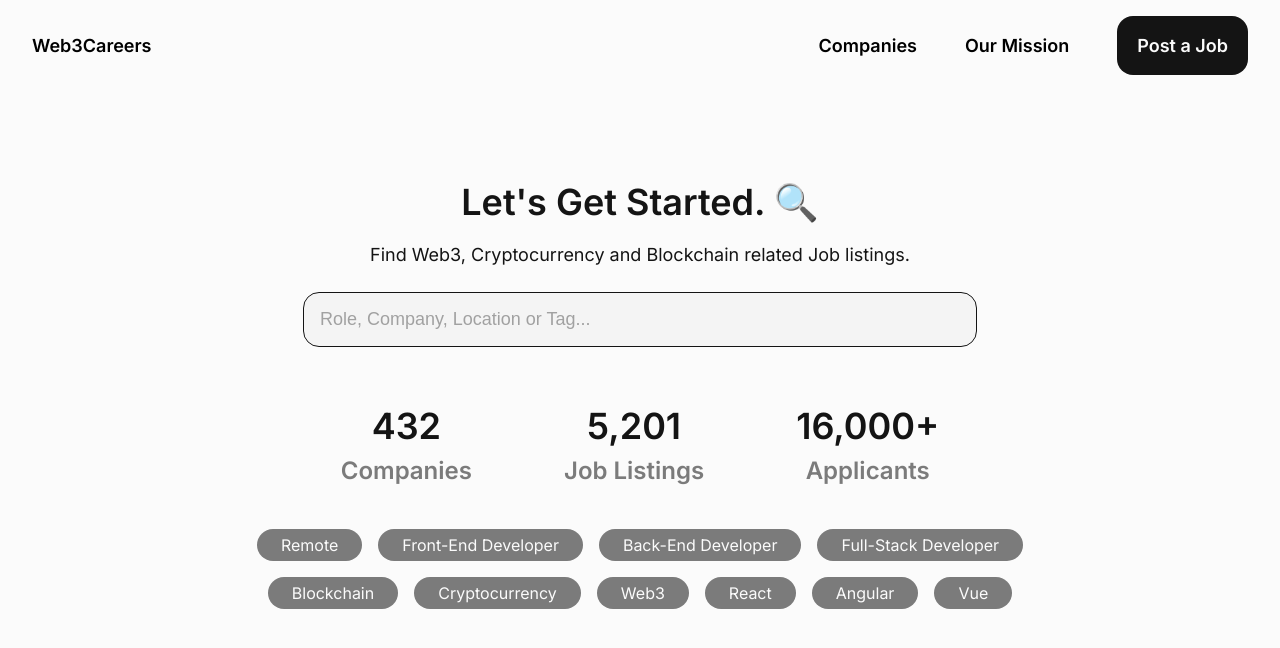
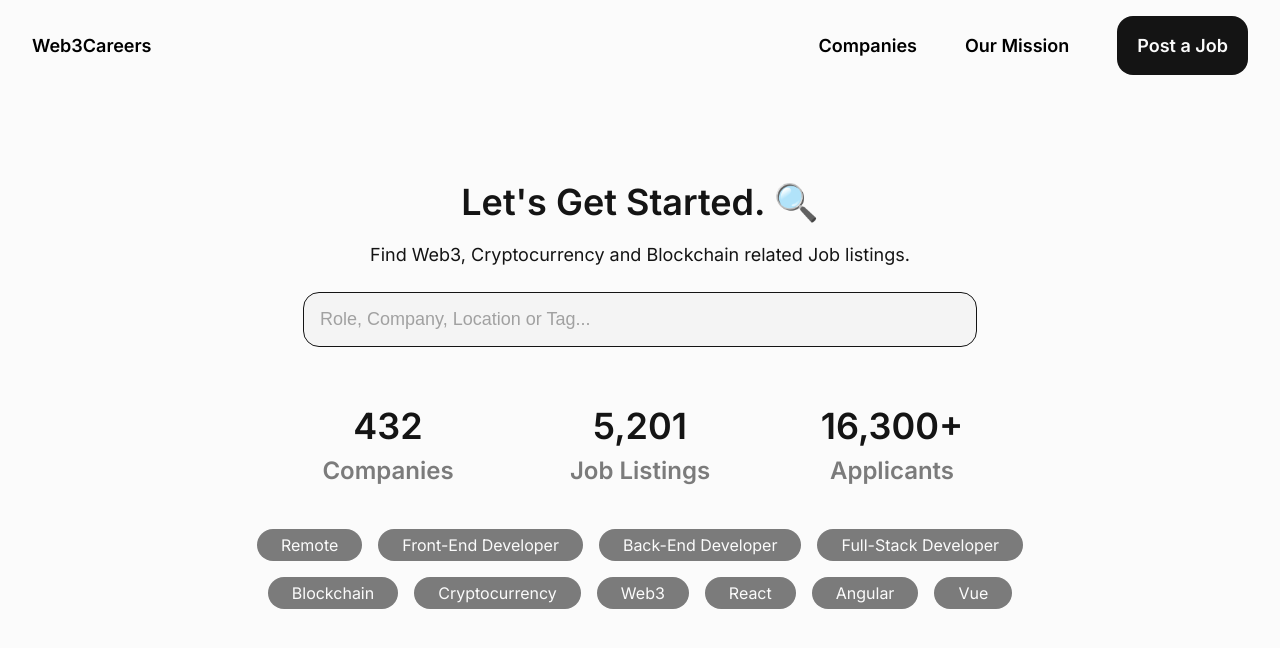
Before and after one commit to JAhimaz/web3careers, a React (Vite) app: page / in a window 1280 px wide. Shown: the top 648 px of the page. Built offline with nearby package versions, Linux system fonts and the light colour scheme.

Commit message:
feat: added react countup to the statistic and readme updated

```diff
--- a/package.json
+++ b/package.json
@@ -16,6 +16,7 @@
     "@emotion/styled": "^11.10.5",
     "@types/react-router-dom": "^5.3.3",
     "react": "^18.2.0",
+    "react-countup": "^6.4.1",
     "react-dom": "^18.2.0",
     "vite-plugin-svgr": "^2.4.0",
     "vite-tsconfig-paths": "^4.0.5"
--- a/src/components/atoms/Pill/index.ts
+++ b/src/components/atoms/Pill/index.ts
@@ -0,0 +1,2 @@
+export * from './Pill';
+export { default } from './Pill';
--- a/src/components/molecules/Statistic/Statistic.tsx
+++ b/src/components/molecules/Statistic/Statistic.tsx
@@ -1,12 +1,29 @@
 import Typography from "@components/atoms/Typography";
 import { useTheme } from "@emotion/react";
+import CountUp from "react-countup";
 
 type StatisticDataProps = {
-    header: string | number;
-    subheader: string | number;
+    header: number;
+    subheader: string;
+}
+
+const statisticValue = (value: number) => {
+    return (
+        <CountUp
+            start={0}
+            end={
+
+                value > 10000 ? Math.round(value / 100) * 100 : value
+            }
+            duration={0.5}
+            separator=","
+            suffix={value > 10000 ? "+" : ""}
+        />
+    )
 }
 
 const Statistic = (props : StatisticDataProps) => {
+
     return (
         <section css={{
             display: "flex",
@@ -14,11 +31,11 @@ const Statistic = (props : StatisticDataProps) => {
             justifyContent: "center",
             alignItems: "center",
             textAlign: "center",
-            width: "fit-content",
+            minWidth: "10rem",
             height: "100%",
             gap: "-0.5rem"
         }}>
-            <Typography size="xl" weight={600}>{props?.header ?? ""}</Typography>
+            <Typography size="xl" weight={600}>{statisticValue(props?.header ?? 0)}</Typography>
             <Typography size="lg" weight={600} color={useTheme().secondary}>{props?.subheader ?? ""}</Typography>
         </section>
     )
--- /dev/null
+++ b/src/routes/Companies.tsx
@@ -0,0 +1,11 @@
+import Navigation from "@layout/Navigation"
+
+const Companies = () => {
+  return (
+    <>
+      <Navigation />
+    </>
+  )
+}
+
+export default Companies
--- a/src/routes/Home.tsx
+++ b/src/routes/Home.tsx
@@ -2,8 +2,8 @@ import Navigation from "@layout/Navigation"
 import Typography from "@components/atoms/Typography"
 import Statistic from "@components/molecules/Statistic"
 import Input from "@components/atoms/Input"
-import Pill from "@components/atoms/Pill/Pill"
-import { useEffect, useState } from "react"
+import Pill from "@components/atoms/Pill"
+import { useState } from "react"
 
 const Home = () => {
 
@@ -31,10 +31,6 @@ const Home = () => {
     }));
   };
 
-  useEffect(() => {
-    console.log(filterTags);
-  }, [filterTags]);
-
   return (
     <>
       {/* Would be nice to put this inside the router and shared amongst pages. */}
@@ -54,10 +50,14 @@ const Home = () => {
         }}>Find Web3, Cryptocurrency and Blockchain related Job listings.</Typography>
         <Input
         placeholder="Role, Company, Location or Tag..."
+        type="text"
+        name="main-search"
+        id="main-search"
+        onBlur={(e) => console.log(e.target.value)}
         css={{
           marginTop: "1.5rem",
           width: "50%",
-        }}></Input>
+        }} />
         <div id="site-statistics" css={{
           display: "flex",
           flexDirection: "row",
@@ -67,9 +67,9 @@ const Home = () => {
           marginTop: "3.25rem",
           gap: "5.75rem",
         }}>
-          <Statistic header="432" subheader="Companies" />
-          <Statistic header="5,201" subheader="Job Listings" />
-          <Statistic header="16,000+" subheader="Applicants" />
+          <Statistic header={432} subheader="Companies" />
+          <Statistic header={5201} subheader="Job Listings" />
+          <Statistic header={16322} subheader="Applicants" />
         </div>
         { /* Section for tags */ }
         <section css={{
@@ -85,6 +85,7 @@ const Home = () => {
             <Pill
               onClick={(tag) => handleTagClick(tag)}
               active={filterTags[tag] ?? false}
+              key={tag}
             >
               {tag}
             </Pill>
--- a/src/routes/index.tsx
+++ b/src/routes/index.tsx
@@ -1,7 +1,9 @@
-import Navigation from '@layout/Navigation'
 import React from 'react'
 import { createBrowserRouter } from 'react-router-dom'
-import Home from './Home'
+
+// import Home with react.lazy
+const Home = React.lazy(() => import('./Home'))
+const Companies = React.lazy(() => import('./Companies'))
 
 export const router = createBrowserRouter([
   // Main Page
@@ -11,7 +13,7 @@ export const router = createBrowserRouter([
   // Mission Page
   { path: 'mission', element: <div>Our Mission</div> },
   // Company List Page
-  { path: 'companies', element: <div>Companies</div> },
+  { path: 'companies', element: <Companies /> },
   // Individual Company Page
   { path: 'companies/:companyId', element: <div>Company</div> },
   // Create a 404 page
```
Also changed, not shown: 2 other files (tests, documents, lock files or other folders).
